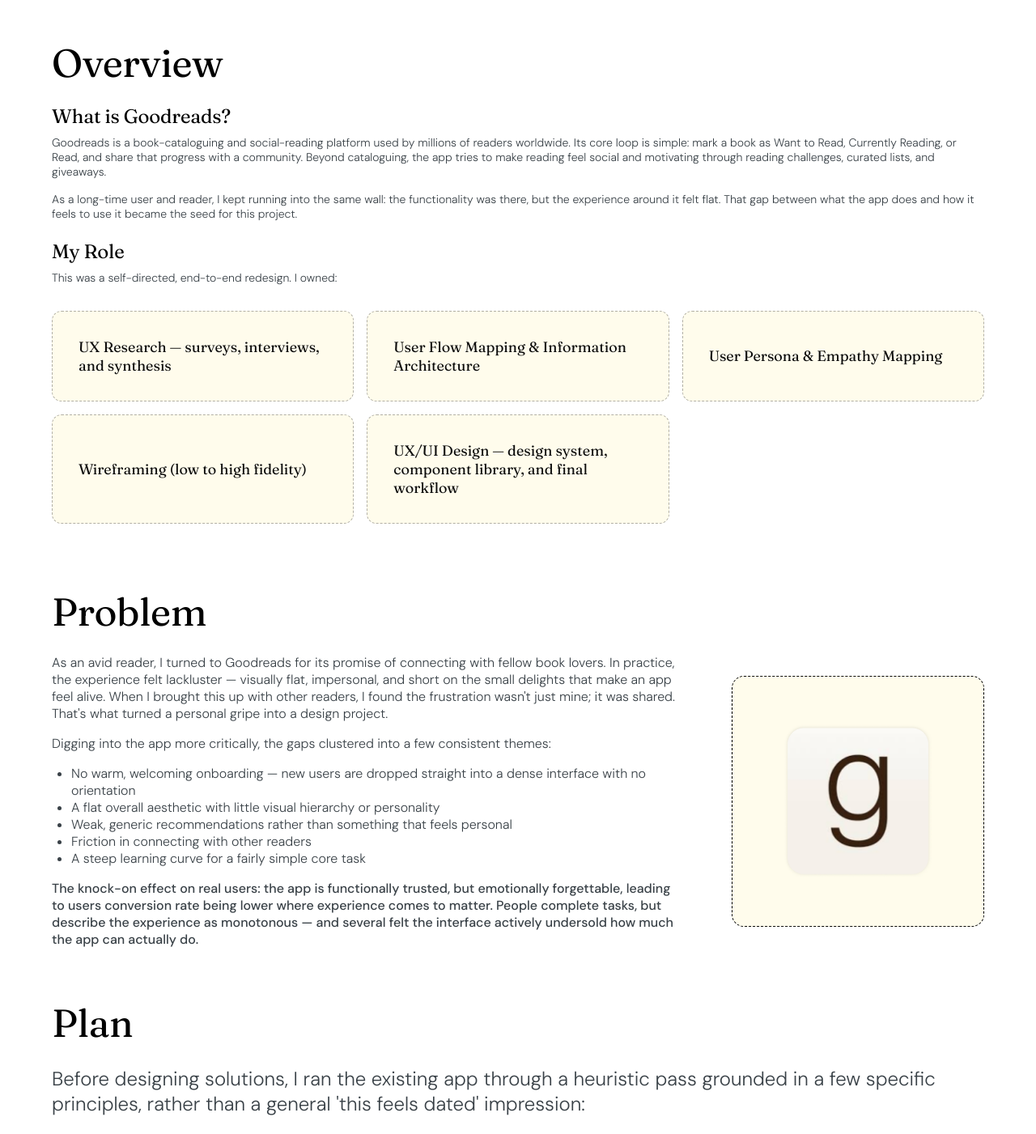
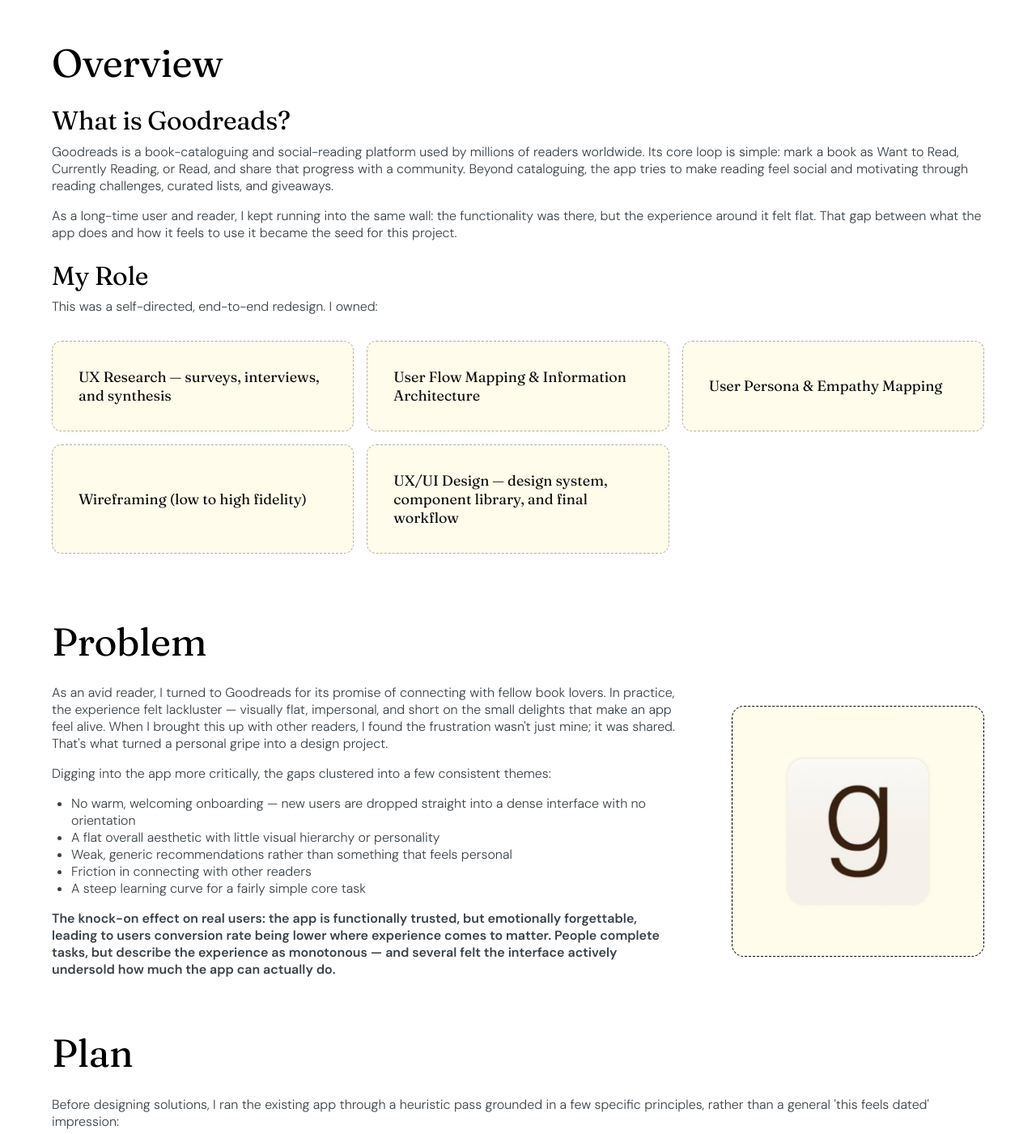
Before and after one commit to sharmadevanshi147/designshi, a React (Vite) app: page /designshi/projects/goodreads in a window 1280 px wide. Shown: the part 1080-2481 px from the top of the page at 81% size. Built offline with nearby package versions, Linux system fonts and the light colour scheme; grey boxes are pictures that could not be loaded; a web font is replaced by a local one.

Commit message:
font updates
updates

```diff
--- a/src/pages/BalnceCaseStudy/BalnceCaseStudy.module.css
+++ b/src/pages/BalnceCaseStudy/BalnceCaseStudy.module.css
@@ -132,7 +132,7 @@
   display: flex;
   flex-direction: column;
   align-items: flex-start;
-  gap: 16px;
+  gap: 24px;
   width: 100%;
 }
 
@@ -140,9 +140,9 @@
   font-family: 'Fraunces', serif;
   font-variation-settings: "SOFT" 0, "WONK" 1;
   font-weight: 400;
-  font-size: 64px;
+  font-size: 48px;
   line-height: 1.2;
-  letter-spacing: -0.64px;
+  letter-spacing: -0.48px;
   color: #000000;
   width: 100%;
   margin: 0;
@@ -176,7 +176,7 @@
 .body {
   font-family: 'DM Sans', sans-serif;
   font-weight: 300;
-  font-size: 24px;
+  font-size: 16px;
   line-height: normal;
   color: #394147;
   width: 100%;
@@ -189,8 +189,8 @@
 
 .bodyStrong {
   font-family: 'DM Sans', sans-serif;
-  font-weight: 400;
-  font-size: 24px;
+  font-weight: 600;
+  font-size: 16px;
   line-height: normal;
   color: #394147;
   width: 100%;
@@ -315,7 +315,7 @@
   .title { font-size: clamp(2.25rem, 6vw, 64px); }
   .subtitle { font-size: clamp(1.125rem, 2.5vw, 32px); }
   .sectionTitle { font-size: clamp(1.75rem, 4vw, 48px); }
-  .blockTitle { font-size: clamp(2.25rem, 6vw, 64px); }
+  .blockTitle { font-size: clamp(1.75rem, 4vw, 48px); }
   .subsectionTitle { font-size: clamp(1.5rem, 3vw, 32px); }
   .iaRow { flex-direction: column; }
 }
--- a/src/pages/FoldHealthCaseStudy/FoldHealthCaseStudy.jsx
+++ b/src/pages/FoldHealthCaseStudy/FoldHealthCaseStudy.jsx
@@ -1,6 +1,6 @@
 import styles from './FoldHealthCaseStudy.module.css'
 
-const TAGS = ['Hackathon Case', 'Created Under 24 Hours', 'UX Design', 'UI Development']
+const TAGS = ['Case Study', 'Healthcare', 'Enterprise UX', 'Product Design']
 
 const FOLD_PLATFORM_ITEMS = [
   'Care team collaboration and communication',
--- a/src/pages/FoldHealthCaseStudy/FoldHealthCaseStudy.module.css
+++ b/src/pages/FoldHealthCaseStudy/FoldHealthCaseStudy.module.css
@@ -125,7 +125,7 @@
   display: flex;
   flex-direction: column;
   align-items: flex-start;
-  gap: 16px;
+  gap: 24px;
   width: 100%;
 }
 
@@ -133,9 +133,9 @@
   font-family: 'Fraunces', serif;
   font-variation-settings: "SOFT" 0, "WONK" 1;
   font-weight: 400;
-  font-size: 64px;
+  font-size: 48px;
   line-height: 1.2;
-  letter-spacing: -0.64px;
+  letter-spacing: -0.48px;
   color: #000000;
   width: 100%;
   margin: 0;
@@ -169,7 +169,7 @@
 .body {
   font-family: 'DM Sans', sans-serif;
   font-weight: 300;
-  font-size: 24px;
+  font-size: 16px;
   line-height: normal;
   color: #394147;
   width: 100%;
@@ -215,7 +215,7 @@
   .title { font-size: clamp(2.25rem, 6vw, 64px); }
   .subtitle { font-size: clamp(1.125rem, 2.5vw, 32px); }
   .sectionTitle { font-size: clamp(1.75rem, 4vw, 48px); }
-  .blockTitle { font-size: clamp(2.25rem, 6vw, 64px); }
+  .blockTitle { font-size: clamp(1.75rem, 4vw, 48px); }
   .subsectionTitle { font-size: clamp(1.5rem, 3vw, 32px); }
 }
 
--- a/src/pages/GoodreadsCaseStudy/GoodreadsCaseStudy.module.css
+++ b/src/pages/GoodreadsCaseStudy/GoodreadsCaseStudy.module.css
@@ -132,9 +132,9 @@
   font-family: 'Fraunces', serif;
   font-variation-settings: "SOFT" 0, "WONK" 1;
   font-weight: 400;
-  font-size: 24px;
+  font-size: 32px;
   line-height: 1.2;
-  letter-spacing: -0.24px;
+  letter-spacing: -0.32px;
   color: #000000;
   width: 100%;
   margin: 0 0 8px 0;
@@ -142,9 +142,9 @@
 
 .body {
   font-family: 'DM Sans', sans-serif;
-  font-variation-settings: "opsz" 14;
+  font-variation-settings: "opsz" 16;
   font-weight: 300;
-  font-size: 14px;
+  font-size: 16px;
   line-height: normal;
   color: #394147;
   width: 100%;
@@ -214,7 +214,7 @@
 }
 
 .problemBodyBold {
-  font-weight: 500;
+  font-weight: 600;
   margin-bottom: 0;
 }
 
@@ -257,7 +257,7 @@
 .planIntro {
   font-family: 'DM Sans', sans-serif;
   font-weight: 300;
-  font-size: 24px;
+  font-size: 16px;
   line-height: normal;
   color: #394147;
   width: 100%;
@@ -320,7 +320,7 @@
 .researchBody {
   font-family: 'DM Sans', sans-serif;
   font-weight: 300;
-  font-size: 14px;
+  font-size: 16px;
   line-height: normal;
   color: #394147;
   width: 100%;
@@ -337,7 +337,7 @@
   display: flex;
   flex-direction: column;
   align-items: flex-start;
-  gap: 16px;
+  gap: 24px;
   width: 100%;
 }
 
@@ -345,9 +345,9 @@
   font-family: 'Fraunces', serif;
   font-variation-settings: "SOFT" 0, "WONK" 1;
   font-weight: 400;
-  font-size: 64px;
+  font-size: 48px;
   line-height: 1.2;
-  letter-spacing: -0.64px;
+  letter-spacing: -0.48px;
   color: #000000;
   width: 100%;
   margin: 0;
@@ -364,7 +364,7 @@
   display: flex;
   flex-direction: column;
   align-items: flex-start;
-  gap: 16px;
+  gap: 24px;
   width: 100%;
 }
 
@@ -412,7 +412,8 @@
   .title { font-size: clamp(2.25rem, 6vw, 64px); }
   .subtitle { font-size: clamp(1.125rem, 2.5vw, 32px); }
   .sectionTitle { font-size: clamp(1.75rem, 4vw, 48px); }
-  .blockTitle { font-size: clamp(2.25rem, 6vw, 64px); }
+  .blockTitle { font-size: clamp(1.75rem, 4vw, 48px); }
+  .subsectionTitle { font-size: clamp(1.5rem, 3vw, 32px); }
   .systemHeading { font-size: clamp(1.5rem, 3vw, 32px); }
 }
 
```
